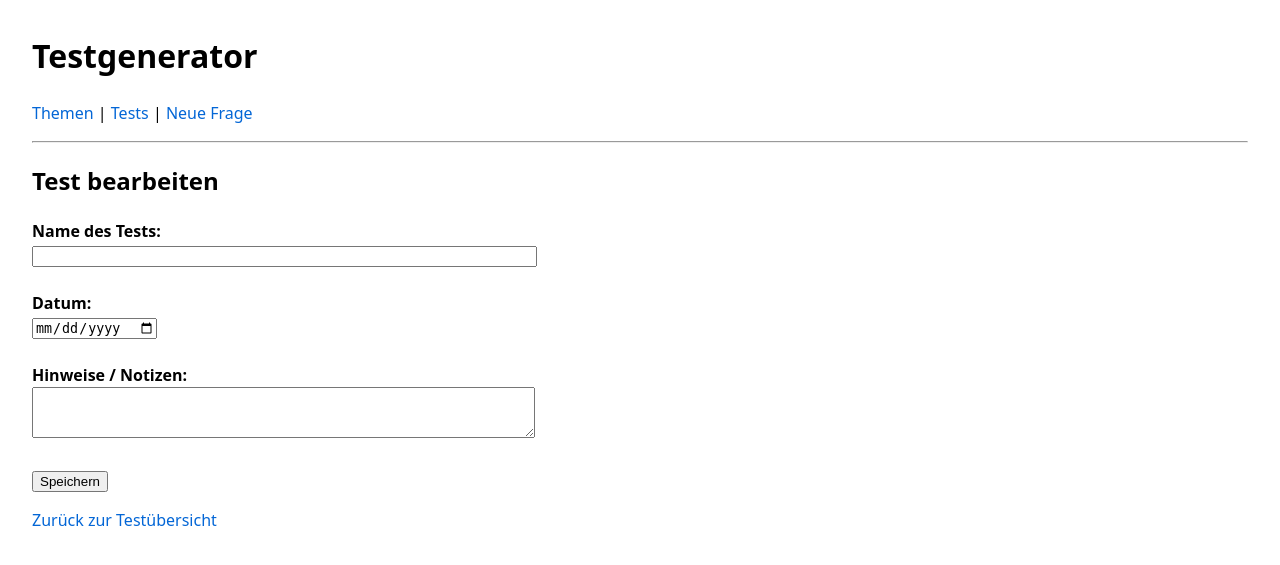
After one commit to wmaslo/testgenerator, a Flask app: template templates/edit_test.html in a window 1280 px wide. The commit adds this page. Shown: the top 565 px of the page. Run offline with Flask 3, Linux system fonts and the light colour scheme; the template is opened without the code that fills it, so the values that code supplies are empty.

Commit message:
Add test editing (name/date/notes) and improve print layout

```diff
--- a/app.py
+++ b/app.py
@@ -290,6 +290,39 @@ def test_preview(test_id):
 
     return render_template("test_preview.html", test=test, questions=questions)
 
+@app.route("/tests/<int:test_id>/edit", methods=["GET", "POST"])
+def edit_test(test_id):
+    conn = get_db_connection()
+
+    test = conn.execute(
+        "SELECT id, name, date, notes FROM tests WHERE id = ?",
+        (test_id,)
+    ).fetchone()
+
+    if test is None:
+        conn.close()
+        return "Test nicht gefunden", 404
+
+    if request.method == "POST":
+        name = request.form["name"].strip()
+        date = request.form.get("date", "").strip()
+        notes = request.form.get("notes", "").strip()
+
+        if name:
+            conn.execute(
+                """
+                UPDATE tests
+                SET name = ?, date = ?, notes = ?
+                WHERE id = ?
+                """,
+                (name, date, notes, test_id),
+            )
+            conn.commit()
+            conn.close()
+            return redirect(url_for("list_tests"))
+
+    conn.close()
+    return render_template("edit_test.html", test=test)
 
 if __name__ == "__main__":
     app.run(debug=True)
--- a/templates/base.html
+++ b/templates/base.html
@@ -3,11 +3,6 @@
 <head>
     <meta charset="utf-8">
     <title>Testgenerator</title>
-    <p>
-        <a href="{{ url_for('index') }}">Themen</a> |
-        <a href="{{ url_for('list_tests') }}">Tests</a> |
-        <a href="{{ url_for('new_question') }}">Neue Frage</a>
-    </p>
     <style>
         body { font-family: system-ui, sans-serif; margin: 2rem; line-height: 1.5; }
         a { text-decoration: none; color: #0366d6; }
@@ -15,10 +10,26 @@
         table { border-collapse: collapse; width: 100%; margin-top: 1rem; }
         th, td { border: 1px solid #ccc; padding: 0.4rem 0.6rem; text-align: left; }
         th { background: #f0f0f0; }
+
+        /* Alles mit .no-print beim Drucken ausblenden */
+        @media print {
+            .no-print {
+                display: none;
+            }
+        }
     </style>
 </head>
 <body>
+
+    <div class="no-print">
     <h1>Testgenerator</h1>
+        <p>
+            <a href="{{ url_for('index') }}">Themen</a> |
+            <a href="{{ url_for('list_tests') }}">Tests</a> |
+            <a href="{{ url_for('new_question') }}">Neue Frage</a>
+        </p>
+        <hr>
+    </div>
+
     {% block content %}{% endblock %}
 </body>
-</html>
--- /dev/null
+++ b/templates/edit_test.html
@@ -0,0 +1,27 @@
+{% extends "base.html" %}
+
+{% block content %}
+<h2>Test bearbeiten</h2>
+
+<form method="POST">
+
+    <label for="name"><strong>Name des Tests:</strong></label><br>
+    <input type="text" id="name" name="name" size="60"
+           value="{{ test['name'] }}" required>
+    <br><br>
+
+    <label for="date"><strong>Datum:</strong></label><br>
+    <input type="date" id="date" name="date" value="{{ test['date'] }}">
+    <br><br>
+
+    <label for="notes"><strong>Hinweise / Notizen:</strong></label><br>
+    <textarea id="notes" name="notes" rows="3" cols="60">{{ test['notes'] }}</textarea>
+    <br><br>
+
+    <button type="submit">Speichern</button>
+</form>
+
+<p>
+    <a href="{{ url_for('list_tests') }}">Zurück zur Testübersicht</a>
+</p>
+{% endblock %}
--- a/templates/test_preview.html
+++ b/templates/test_preview.html
@@ -44,7 +44,7 @@
     <a href="{{ url_for('list_tests') }}">Zurück zur Testübersicht</a>
 </div>
 
-<h2>Test: {{ test['name'] }}</h2>
+<h2>{{ test['name'] }}</h2>
 
 <div class="meta">
     <table class="meta-table">
```
Also changed, not shown: templates/tests.html (+4 -3 lines).
